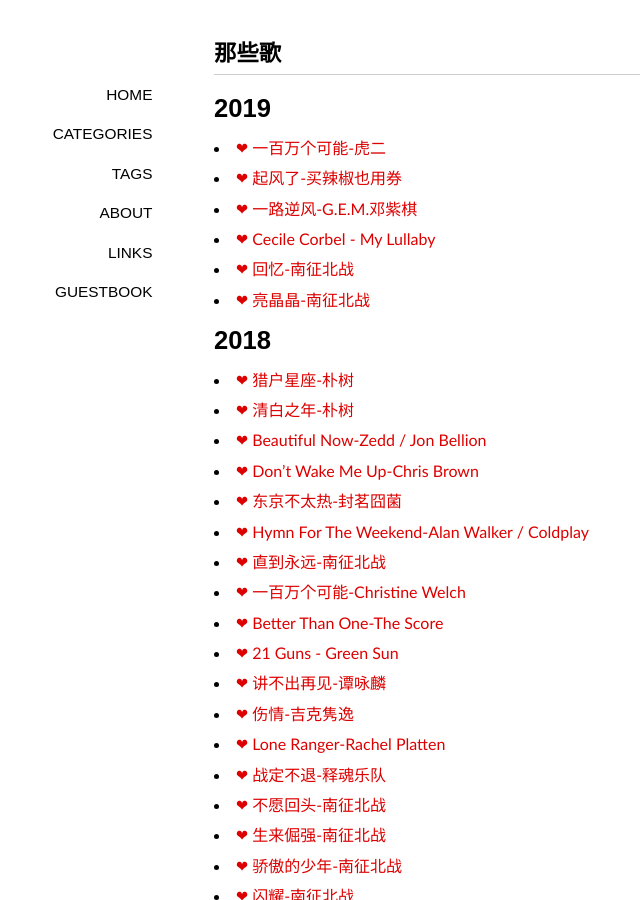
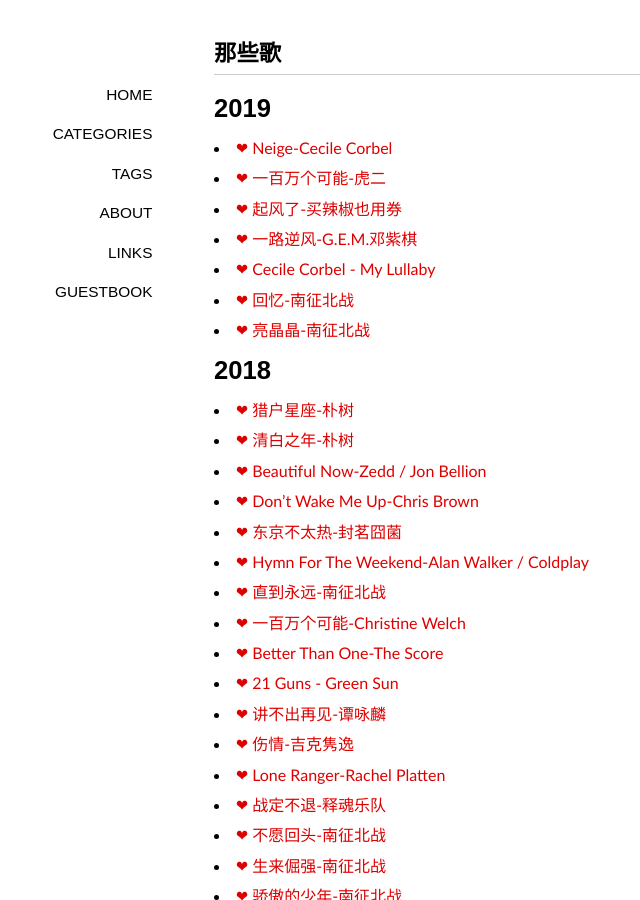
Before and after one commit to ohmyfish/ohmyfish.github.io, a Jekyll site: the page built from _posts/2015-09-01-那些歌.md, in a window 1280 px wide and 900 px high. Shown: the whole window, without its empty margins (126-766 px from the left). Built offline with Jekyll 4.4.1, drawn with Linux system fonts in a browser that asks for light colours; some web fonts are replaced; comment, search, counter and statistics services are not loaded.

Commit message:
默写旧时光

```diff
--- a/_posts/2015-09-01-那些歌.md
+++ b/_posts/2015-09-01-那些歌.md
@@ -7,6 +7,7 @@ tags: [墨写旧时光]
 
 # 2019
 
+- [❤ Neige-Cecile Corbel](https://music.163.com/#/song?id=36019606)
 - [❤ 一百万个可能-虎二](https://music.163.com/#/song?id=1309814115)
 - [❤ 起风了-买辣椒也用券](https://music.163.com/#/song?id=1330348068)
 - [❤ 一路逆风-G.E.M.邓紫棋](https://music.163.com/#/song?id=36103237)
```
